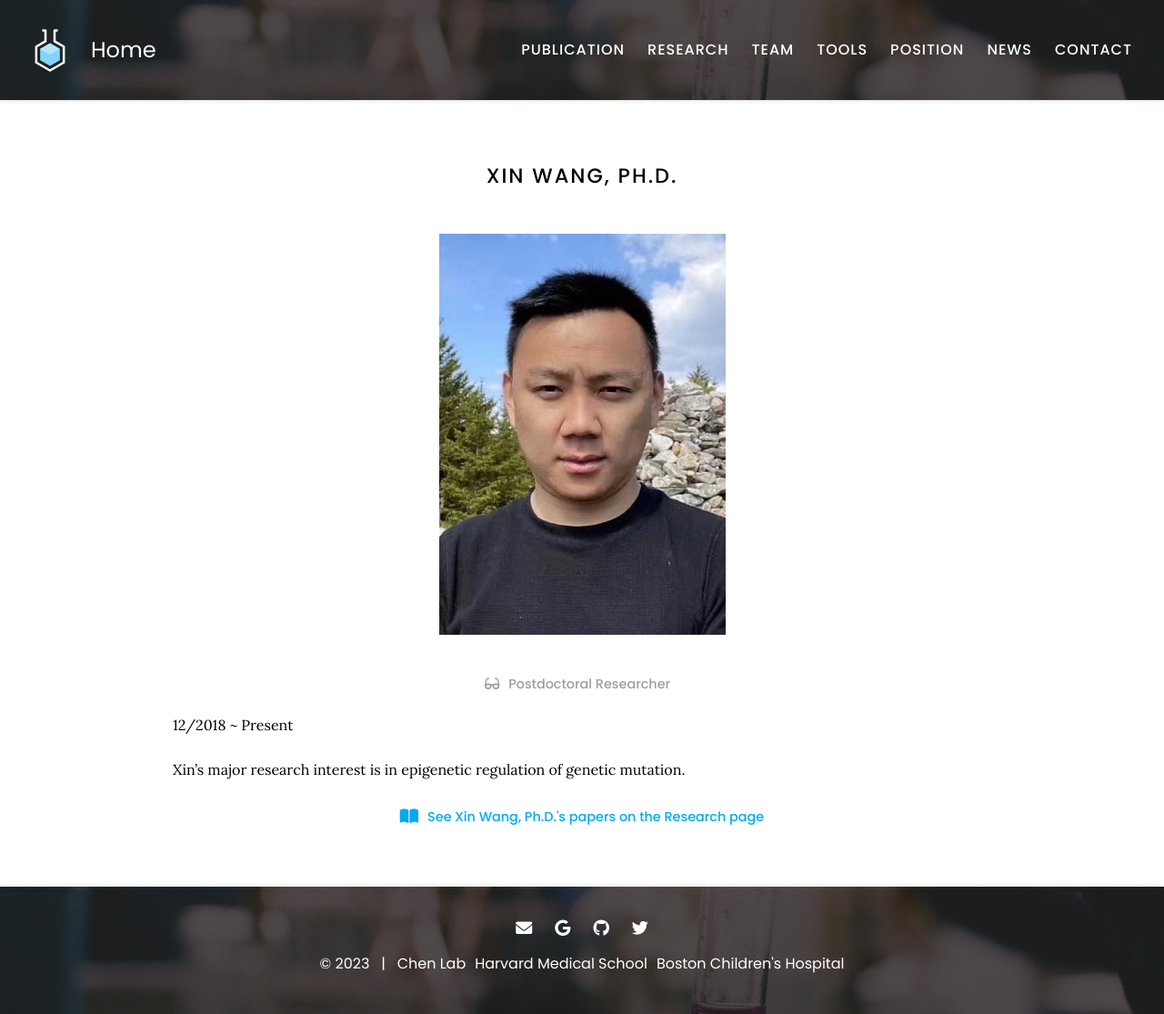
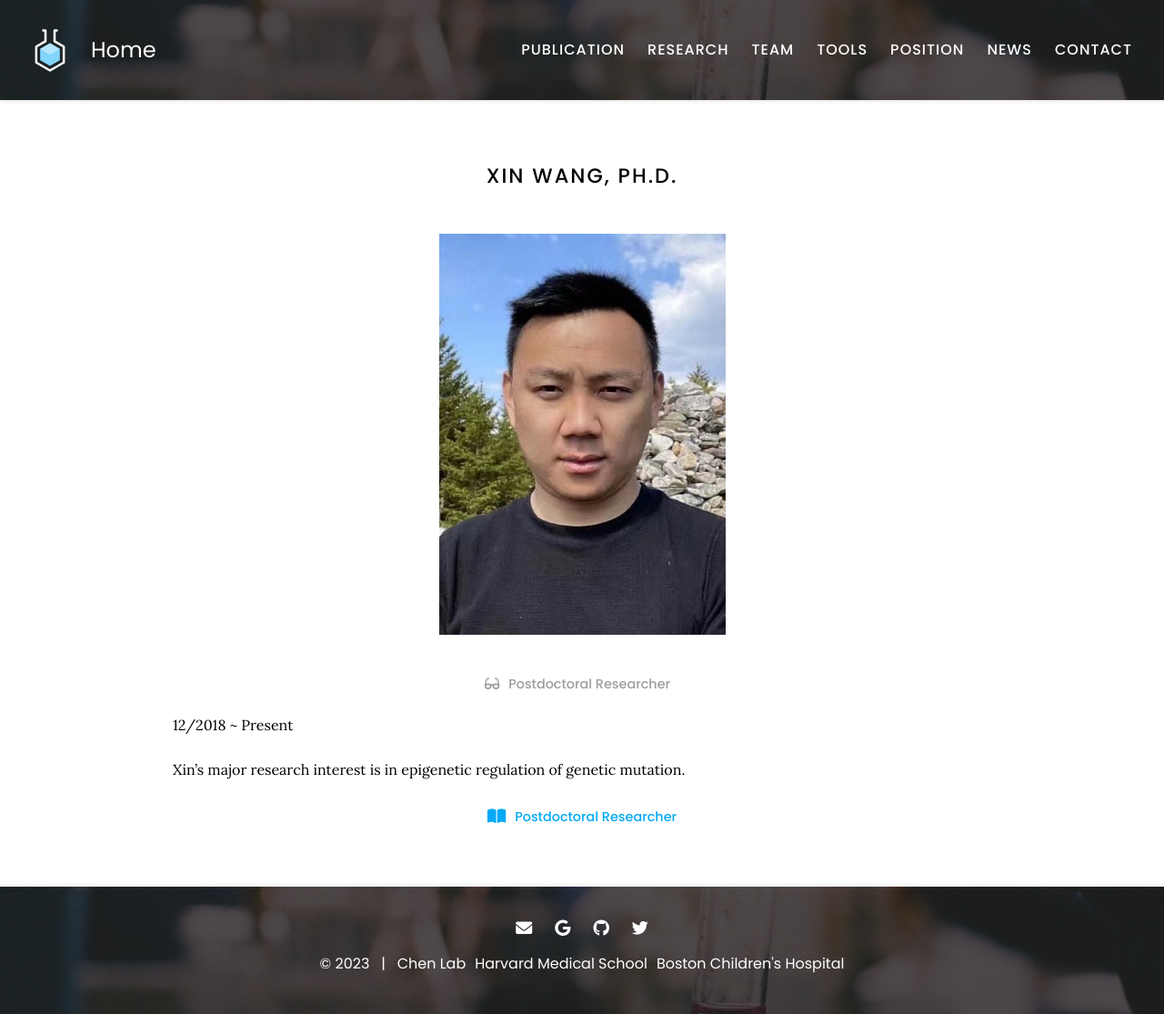
Before and after one commit to kaifuchenlab/kaifuchenlab.github.io, a Jekyll site: the page built from _members/Xin-Wang.md, in a window 1280 px wide. Shown: the whole page at 91% size. Built offline with Jekyll 4.4.1, drawn with Linux system fonts in a browser that asks for light colours.

Commit message:
Update member.html

```diff
--- a/_layouts/member.html
+++ b/_layouts/member.html
@@ -34,10 +34,6 @@ layout: default
 
 {%- assign search = aliases | join: '" "' | prepend: '"' | append: '"' | prepend: "/research/?search=" -%}
 
-{%- capture text -%}
-  See {{ page.name | default: page.title }}'s papers on the Research page
-{%- endcapture -%}
-
 <p class="center">
   {%- include link.html icon="fas fa-book-open" text=text link=search -%}
 </p>
```
